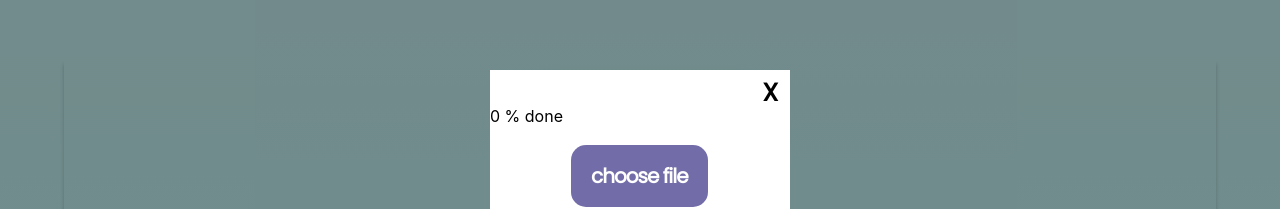
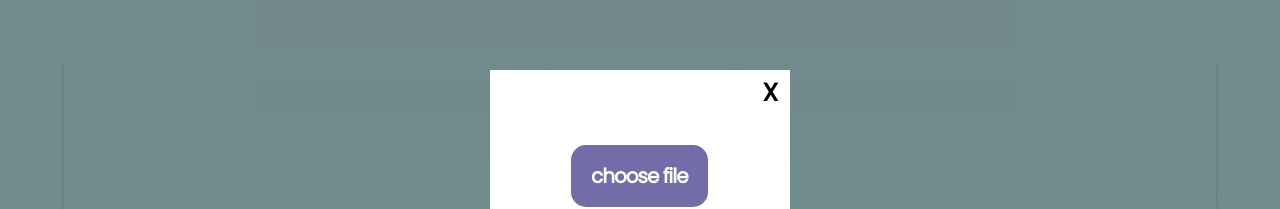
Before and after one commit to RRay6/react-resume-dashboard, a React (Create React App) app: page / in a window 1280 px wide. Both pictures are taken after a click on the button "upload resume". Shown: the part 180-389 px from the top of the page. Built offline with nearby package versions, Linux system fonts and the light colour scheme.

Commit message:
remove %
remove %

```diff
--- a/src/components/upload2Firebase.js
+++ b/src/components/upload2Firebase.js
@@ -1,5 +1,5 @@
 import { storage } from "./config/firebaseConfig.js";
-import {getDownloadURL, ref, uploadBytesResumable} from "firebase/storage";
+import { getDownloadURL, ref, uploadBytesResumable } from "firebase/storage";
 import React, { useState } from "react";
 
 function Upload2firebase() {
@@ -15,7 +15,7 @@ function Upload2firebase() {
 
     const handleUpload = () => {
         if (!file) {
-            alert("Please upload an image first!");
+            alert("Please upload an file first!");
         }
 
         const storageRef = ref(storage, `/resumes/${file.name}`);
@@ -25,16 +25,7 @@ function Upload2firebase() {
         const uploadTask = uploadBytesResumable(storageRef, file);
 
         uploadTask.on(
-            "state_changed",
-            (snapshot) => {
-                const percent = Math.round(
-                    (snapshot.bytesTransferred / snapshot.totalBytes) * 100
-                );
 
-                // update progress
-                setPercent(percent);
-            },
-            (err) => console.log(err),
             () => {
                 // download url
                 getDownloadURL(uploadTask.snapshot.ref).then((url) => {
@@ -46,18 +37,9 @@ function Upload2firebase() {
 
     return (
         <div>
-            <body className='body-page'><div className="dont-move">
-            <div class="file-upload-icon-container">
-            <img class="file-upload-icon" />
             <input className="uploadChooseFile" id="fileInputId" type={"file"} onChange={handleChange} />
             <label htmlFor="fileInputId">Choose File</label>
             <button onClick={handleUpload} className="uploadSubmitBtn">Upload</button>
-            <p className="percent">{percent} % done</p>
-            </div>
-            </div>
-            </body>
-
-
         </div>
     );
 }
```
